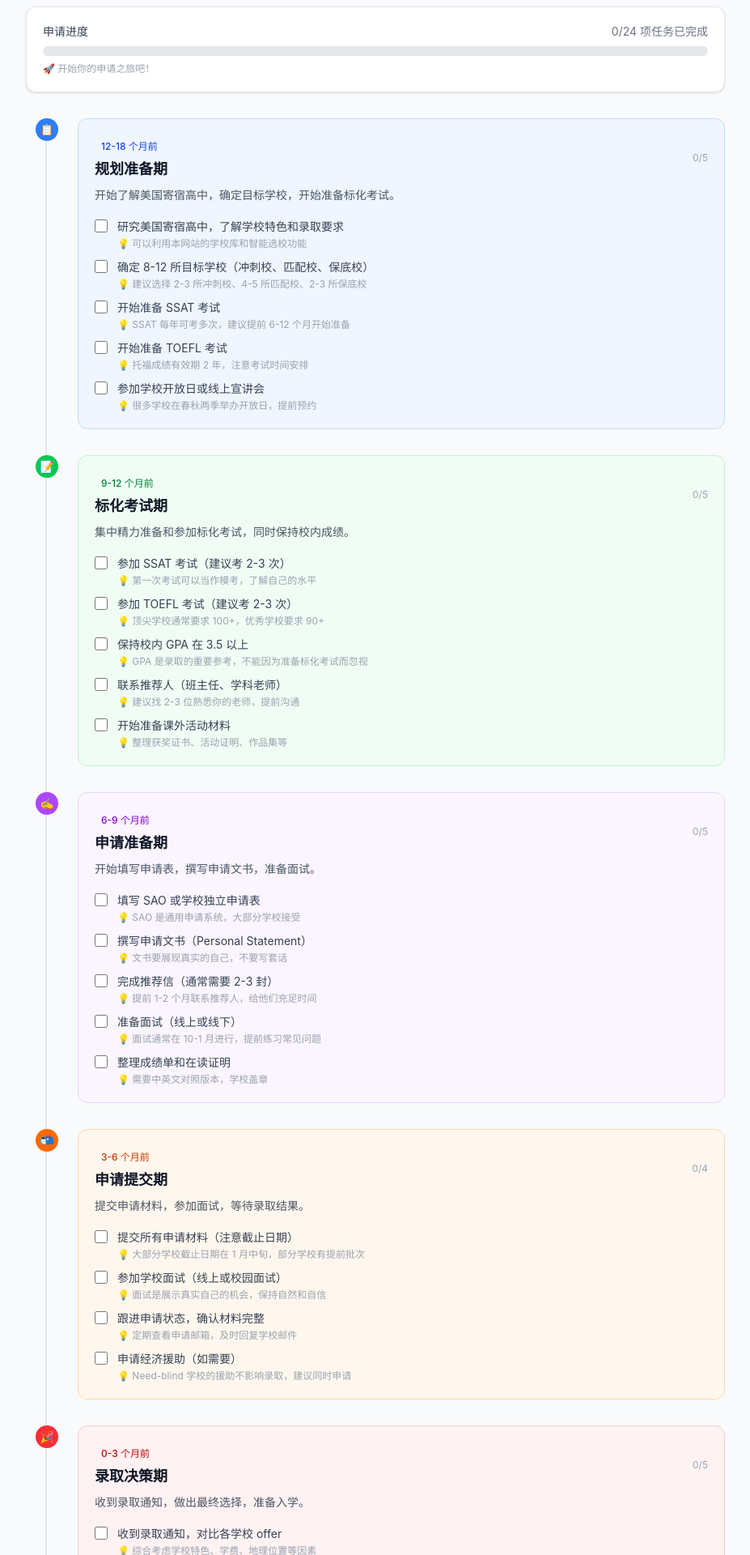
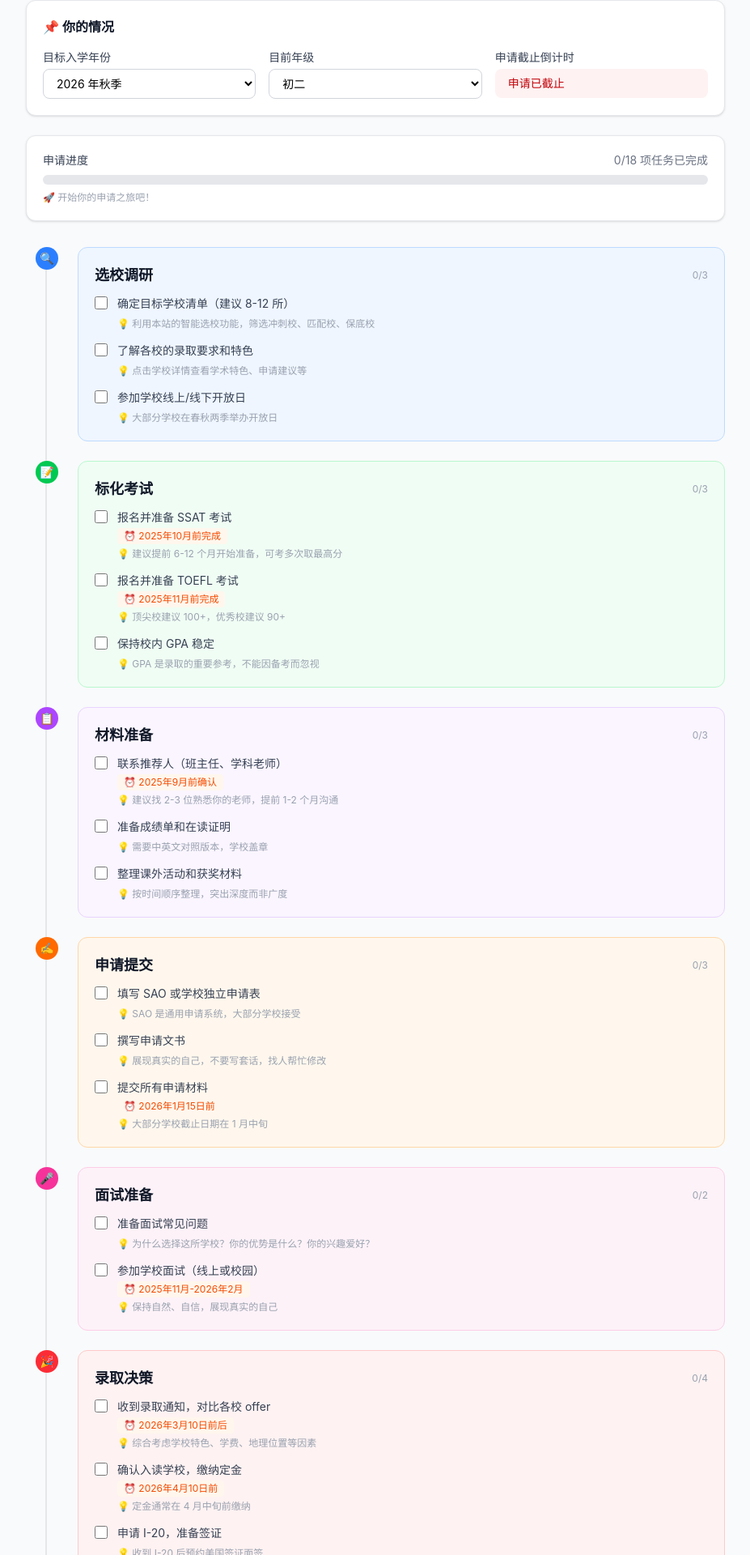
Before and after one commit to Hshyyy/meigao-helper, a React (Vite) app: page /timeline in a window 1280 px wide. Shown: the part 189-2109 px from the top of the page at 81% size, without its empty margins (176-1103 px from the left). Built offline with nearby package versions, Linux system fonts and the light colour scheme.

Commit message:
升级时间线：个性化设置、收藏学校联动、申请倒计时

```diff
--- a/src/pages/Timeline.tsx
+++ b/src/pages/Timeline.tsx
@@ -1,189 +1,204 @@
-import { useState } from "react";
+import { useState, useMemo } from "react";
+import { schools } from "../data/schools";
 
-interface TimelineItem {
+interface Task {
   id: string;
-  period: string;
-  title: string;
-  description: string;
-  tasks: { id: string; text: string; tip?: string }[];
-  color: string;
-  icon: string;
+  text: string;
+  tip: string;
+  deadline?: string;
 }
 
-const timelineData: TimelineItem[] = [
+interface Phase {
+  id: string;
+  title: string;
+  icon: string;
+  color: string;
+  tasks: Task[];
+}
+
+// 根据入学年份和当前年级生成个性化时间线
+function generateTimeline(
+  enrollYear: number,
+  _currentGrade: string
+): Phase[] {
+  const applyYear = enrollYear - 1; // 申请年份 = 入学年份 - 1
+
+  const phases: Phase[] = [
     {
-    id: "phase1",
-    period: "12-18 个月前",
-    title: "规划准备期",
-    description: "开始了解美国寄宿高中，确定目标学校，开始准备标化考试。",
+      id: "research",
+      title: "选校调研",
+      icon: "🔍",
       color: "blue",
-    icon: "📋",
       tasks: [
         {
           id: "t1",
-        text: "研究美国寄宿高中，了解学校特色和录取要求",
-        tip: "可以利用本网站的学校库和智能选校功能",
+          text: "确定目标学校清单（建议 8-12 所）",
+          tip: "利用本站的智能选校功能，筛选冲刺校、匹配校、保底校",
         },
         {
           id: "t2",
-        text: "确定 8-12 所目标学校（冲刺校、匹配校、保底校）",
-        tip: "建议选择 2-3 所冲刺校、4-5 所匹配校、2-3 所保底校",
+          text: "了解各校的录取要求和特色",
+          tip: "点击学校详情查看学术特色、申请建议等",
         },
         {
           id: "t3",
-        text: "开始准备 SSAT 考试",
-        tip: "SSAT 每年可考多次，建议提前 6-12 个月开始准备",
-      },
-      {
-        id: "t4",
-        text: "开始准备 TOEFL 考试",
-        tip: "托福成绩有效期 2 年，注意考试时间安排",
-      },
-      {
-        id: "t5",
-        text: "参加学校开放日或线上宣讲会",
-        tip: "很多学校在春秋两季举办开放日，提前预约",
+          text: "参加学校线上/线下开放日",
+          tip: "大部分学校在春秋两季举办开放日",
         },
       ],
     },
     {
-    id: "phase2",
-    period: "9-12 个月前",
-    title: "标化考试期",
-    description: "集中精力准备和参加标化考试，同时保持校内成绩。",
+      id: "test",
+      title: "标化考试",
+      icon: "📝",
       color: "green",
-    icon: "📝",
       tasks: [
         {
-        id: "t6",
-        text: "参加 SSAT 考试（建议考 2-3 次）",
-        tip: "第一次考试可以当作模考，了解自己的水平",
+          id: "t4",
+          text: "报名并准备 SSAT 考试",
+          tip: "建议提前 6-12 个月开始准备，可考多次取最高分",
+          deadline: `${applyYear}年10月前完成`,
         },
         {
-        id: "t7",
-        text: "参加 TOEFL 考试（建议考 2-3 次）",
-        tip: "顶尖学校通常要求 100+，优秀学校要求 90+",
+          id: "t5",
+          text: "报名并准备 TOEFL 考试",
+          tip: "顶尖校建议 100+，优秀校建议 90+",
+          deadline: `${applyYear}年11月前完成`,
         },
         {
-        id: "t8",
-        text: "保持校内 GPA 在 3.5 以上",
-        tip: "GPA 是录取的重要参考，不能因为准备标化考试而忽视",
-      },
-      {
-        id: "t9",
-        text: "联系推荐人（班主任、学科老师）",
-        tip: "建议找 2-3 位熟悉你的老师，提前沟通",
-      },
-      {
-        id: "t10",
-        text: "开始准备课外活动材料",
-        tip: "整理获奖证书、活动证明、作品集等",
+          id: "t6",
+          text: "保持校内 GPA 稳定",
+          tip: "GPA 是录取的重要参考，不能因备考而忽视",
         },
       ],
     },
     {
-    id: "phase3",
-    period: "6-9 个月前",
-    title: "申请准备期",
-    description: "开始填写申请表，撰写申请文书，准备面试。",
+      id: "material",
+      title: "材料准备",
+      icon: "📋",
       color: "purple",
-    icon: "✍️",
       tasks: [
         {
-        id: "t11",
+          id: "t7",
+          text: "联系推荐人（班主任、学科老师）",
+          tip: "建议找 2-3 位熟悉你的老师，提前 1-2 个月沟通",
+          deadline: `${applyYear}年9月前确认`,
+        },
+        {
+          id: "t8",
+          text: "准备成绩单和在读证明",
+          tip: "需要中英文对照版本，学校盖章",
+        },
+        {
+          id: "t9",
+          text: "整理课外活动和获奖材料",
+          tip: "按时间顺序整理，突出深度而非广度",
+        },
+      ],
+    },
+    {
+      id: "apply",
+      title: "申请提交",
+      icon: "✍️",
+      color: "orange",
+      tasks: [
+        {
+          id: "t10",
           text: "填写 SAO 或学校独立申请表",
           tip: "SAO 是通用申请系统，大部分学校接受",
         },
         {
-        id: "t12",
-        text: "撰写申请文书（Personal Statement）",
-        tip: "文书要展现真实的自己，不要写套话",
+          id: "t11",
+          text: "撰写申请文书",
+          tip: "展现真实的自己，不要写套话，找人帮忙修改",
         },
         {
-        id: "t13",
-        text: "完成推荐信（通常需要 2-3 封）",
-        tip: "提前 1-2 个月联系推荐人，给他们充足时间",
-      },
-      {
-        id: "t14",
-        text: "准备面试（线上或线下）",
-        tip: "面试通常在 10-1 月进行，提前练习常见问题",
-      },
-      {
-        id: "t15",
-        text: "整理成绩单和在读证明",
-        tip: "需要中英文对照版本，学校盖章",
+          id: "t12",
+          text: "提交所有申请材料",
+          tip: "大部分学校截止日期在 1 月中旬",
+          deadline: `${enrollYear}年1月15日前`,
         },
       ],
     },
     {
-    id: "phase4",
-    period: "3-6 个月前",
-    title: "申请提交期",
-    description: "提交申请材料，参加面试，等待录取结果。",
-    color: "orange",
-    icon: "📬",
+      id: "interview",
+      title: "面试准备",
+      icon: "🎤",
+      color: "pink",
       tasks: [
         {
-        id: "t16",
-        text: "提交所有申请材料（注意截止日期）",
-        tip: "大部分学校截止日期在 1 月中旬，部分学校有提前批次",
+          id: "t13",
+          text: "准备面试常见问题",
+          tip: "为什么选择这所学校？你的优势是什么？你的兴趣爱好？",
         },
         {
-        id: "t17",
-        text: "参加学校面试（线上或校园面试）",
-        tip: "面试是展示真实自己的机会，保持自然和自信",
-      },
-      {
-        id: "t18",
-        text: "跟进申请状态，确认材料完整",
-        tip: "定期查看申请邮箱，及时回复学校邮件",
-      },
-      {
-        id: "t19",
-        text: "申请经济援助（如需要）",
-        tip: "Need-blind 学校的援助不影响录取，建议同时申请",
+          id: "t14",
+          text: "参加学校面试（线上或校园）",
+          tip: "保持自然、自信，展现真实的自己",
+          deadline: `${applyYear}年11月-${enrollYear}年2月`,
         },
       ],
     },
     {
-    id: "phase5",
-    period: "0-3 个月前",
-    title: "录取决策期",
-    description: "收到录取通知，做出最终选择，准备入学。",
+      id: "result",
+      title: "录取决策",
+      icon: "🎉",
       color: "red",
-    icon: "🎉",
       tasks: [
         {
-        id: "t20",
-        text: "收到录取通知，对比各学校 offer",
+          id: "t15",
+          text: "收到录取通知，对比各校 offer",
           tip: "综合考虑学校特色、学费、地理位置等因素",
+          deadline: `${enrollYear}年3月10日前后`,
         },
         {
-        id: "t21",
+          id: "t16",
           text: "确认入读学校，缴纳定金",
-        tip: "定金通常在 4 月中旬前缴纳，逾期可能失去名额",
+          tip: "定金通常在 4 月中旬前缴纳",
+          deadline: `${enrollYear}年4月10日前`,
         },
         {
-        id: "t22",
-        text: "申请 I-20 表格，准备签证",
+          id: "t17",
+          text: "申请 I-20，准备签证",
           tip: "收到 I-20 后预约美国签证面签",
         },
         {
-        id: "t23",
-        text: "参加学校新生 Orientation",
-        tip: "大部分学校在 8-9 月举办新生入学活动",
-      },
-      {
-        id: "t24",
-        text: "准备行李和入学用品",
-        tip: "学校通常会提供建议清单，按需准备",
+          id: "t18",
+          text: "参加新生 Orientation",
+          tip: "大部分学校在 8-9 月举办",
+          deadline: `${enrollYear}年8-9月`,
         },
       ],
     },
   ];
 
+  return phases;
+}
+
+const colorMap: Record<string, { bg: string; border: string; text: string; light: string }> = {
+  blue: { bg: "bg-blue-500", border: "border-blue-200", text: "text-blue-700", light: "bg-blue-50" },
+  green: { bg: "bg-green-500", border: "border-green-200", text: "text-green-700", light: "bg-green-50" },
+  purple: { bg: "bg-purple-500", border: "border-purple-200", text: "text-purple-700", light: "bg-purple-50" },
+  orange: { bg: "bg-orange-500", border: "border-orange-200", text: "text-orange-700", light: "bg-orange-50" },
+  pink: { bg: "bg-pink-500", border: "border-pink-200", text: "text-pink-700", light: "bg-pink-50" },
+  red: { bg: "bg-red-500", border: "border-red-200", text: "text-red-700", light: "bg-red-50" },
+};
+
 export default function Timeline() {
+  const [enrollYear, setEnrollYear] = useState<number>(() => {
+    try {
+      return Number(localStorage.getItem("timelineEnrollYear")) || 2026;
+    } catch {
+      return 2026;
+    }
+  });
+  const [currentGrade, setCurrentGrade] = useState<string>(() => {
+    try {
+      return localStorage.getItem("timelineGrade") || "初二";
+    } catch {
+      return "初二";
+    }
+  });
   const [checkedTasks, setCheckedTasks] = useState<Set<string>>(() => {
     try {
       const saved = localStorage.getItem("timelineProgress");
@@ -192,6 +207,21 @@ export default function Timeline() {
       return new Set();
     }
   });
+
+  const favorites: number[] = useMemo(() => {
+    try {
+      return JSON.parse(localStorage.getItem("favorites") || "[]");
+    } catch {
+      return [];
+    }
+  }, []);
+
+  const favoriteSchools = schools.filter((s) => favorites.includes(s.id));
+
+  const phases = useMemo(
+    () => generateTimeline(enrollYear, currentGrade),
+    [enrollYear, currentGrade]
+  );
 
   const toggleTask = (taskId: string) => {
     setCheckedTasks((prev) => {
@@ -209,52 +239,113 @@ export default function Timeline() {
     });
   };
 
-  const totalTasks = timelineData.reduce(
-    (sum, phase) => sum + phase.tasks.length,
-    0
-  );
+  const handleYearChange = (year: number) => {
+    setEnrollYear(year);
+    localStorage.setItem("timelineEnrollYear", String(year));
+  };
+
+  const handleGradeChange = (grade: string) => {
+    setCurrentGrade(grade);
+    localStorage.setItem("timelineGrade", grade);
+  };
+
+  const totalTasks = phases.reduce((sum, p) => sum + p.tasks.length, 0);
   const completedTasks = checkedTasks.size;
   const progress = totalTasks > 0 ? Math.round((completedTasks / totalTasks) * 100) : 0;
 
-  const colorMap: Record<string, { bg: string; border: string; text: string; light: string }> = {
-    blue: {
-      bg: "bg-blue-500",
-      border: "border-blue-200",
-      text: "text-blue-700",
-      light: "bg-blue-50",
-    },
-    green: {
-      bg: "bg-green-500",
-      border: "border-green-200",
-      text: "text-green-700",
-      light: "bg-green-50",
-    },
-    purple: {
-      bg: "bg-purple-500",
-      border: "border-purple-200",
-      text: "text-purple-700",
-      light: "bg-purple-50",
-    },
-    orange: {
-      bg: "bg-orange-500",
-      border: "border-orange-200",
-      text: "text-orange-700",
-      light: "bg-orange-50",
-    },
-    red: {
-      bg: "bg-red-500",
-      border: "border-red-200",
-      text: "text-red-700",
-      light: "bg-red-50",
-    },
-  };
+  // 计算距离申请截止还有多少天
+  const daysUntilDeadline = useMemo(() => {
+    const deadline = new Date(enrollYear, 0, 15); // 1月15日
+    const now = new Date();
+    const diff = deadline.getTime() - now.getTime();
+    return Math.ceil(diff / (1000 * 60 * 60 * 24));
+  }, [enrollYear]);
 
   return (
     <div className="max-w-4xl mx-auto px-4 py-8">
       <h1 className="text-3xl font-bold text-gray-900 mb-2">申请时间线</h1>
-      <p className="text-gray-500 mb-8">
-        美国寄宿高中申请全流程规划，帮你合理安排时间
+      <p className="text-gray-500 mb-6">
+        根据你的情况生成个性化申请规划
       </p>
+
+      {/* 个性化设置 */}
+      <div className="bg-white rounded-xl shadow-sm border border-gray-200 p-5 mb-6">
+        <h2 className="font-semibold text-gray-900 mb-4">📌 你的情况</h2>
+        <div className="grid grid-cols-1 md:grid-cols-3 gap-4">
+          <div>
+            <label className="block text-sm font-medium text-gray-700 mb-1">
+              目标入学年份
+            </label>
+            <select
+              value={enrollYear}
+              onChange={(e) => handleYearChange(Number(e.target.value))}
+              className="w-full border border-gray-300 rounded-lg px-3 py-2 text-sm"
+            >
+              <option value={2026}>2026 年秋季</option>
+              <option value={2027}>2027 年秋季</option>
+              <option value={2028}>2028 年秋季</option>
+            </select>
+          </div>
+          <div>
+            <label className="block text-sm font-medium text-gray-700 mb-1">
+              目前年级
+            </label>
+            <select
+              value={currentGrade}
+              onChange={(e) => handleGradeChange(e.target.value)}
+              className="w-full border border-gray-300 rounded-lg px-3 py-2 text-sm"
+            >
+              <option>初一</option>
+              <option>初二</option>
+              <option>初三</option>
+              <option>高一</option>
+            </select>
+          </div>
+          <div>
+            <label className="block text-sm font-medium text-gray-700 mb-1">
+              申请截止倒计时
+            </label>
+            <div
+              className={`px-4 py-2 rounded-lg text-sm font-medium ${
+                daysUntilDeadline > 180
+                  ? "bg-green-50 text-green-700"
+                  : daysUntilDeadline > 90
+                  ? "bg-yellow-50 text-yellow-700"
+                  : "bg-red-50 text-red-700"
+              }`}
+            >
+              {daysUntilDeadline > 0
+                ? `还有 ${daysUntilDeadline} 天（${enrollYear}年1月15日）`
+                : "申请已截止"}
+            </div>
+          </div>
+        </div>
+      </div>
+
+      {/* 收藏的学校 */}
+      {favoriteSchools.length > 0 && (
+        <div className="bg-white rounded-xl shadow-sm border border-gray-200 p-5 mb-6">
+          <h2 className="font-semibold text-gray-900 mb-3">
+            ❤️ 你收藏的学校
+          </h2>
+          <div className="flex flex-wrap gap-2">
+            {favoriteSchools.map((school) => (
+              <span
+                key={school.id}
+                className="bg-blue-50 text-blue-700 text-sm px-3 py-1 rounded-full"
+              >
+                {school.nameCn}
+                <span className="text-xs text-blue-500 ml-1">
+                  截止 1月15日
+                </span>
+              </span>
+            ))}
+          </div>
+          <p className="text-xs text-gray-400 mt-2">
+            💡 大部分寄宿高中申请截止日期在 1 月中旬，建议提前准备
+          </p>
+        </div>
+      )}
 
       {/* 进度条 */}
       <div className="bg-white rounded-xl shadow-sm border border-gray-200 p-5 mb-8">
@@ -281,11 +372,10 @@ export default function Timeline() {
 
       {/* 时间线 */}
       <div className="relative">
-        {/* 中间竖线 */}
         <div className="absolute left-6 top-0 bottom-0 w-0.5 bg-gray-200" />
 
-        <div className="space-y-8">
-          {timelineData.map((phase) => {
+        <div className="space-y-6">
+          {phases.map((phase) => {
             const colors = colorMap[phase.color];
             const phaseCompleted = phase.tasks.filter((t) =>
               checkedTasks.has(t.id)
@@ -294,39 +384,25 @@ export default function Timeline() {
 
             return (
               <div key={phase.id} className="relative pl-16">
-                {/* 时间节点 */}
                 <div
                   className={`absolute left-3 w-7 h-7 ${colors.bg} rounded-full flex items-center justify-center text-white text-sm z-10`}
                 >
                   {phase.icon}
                 </div>
 
-                {/* 内容卡片 */}
                 <div
                   className={`${colors.light} rounded-xl border ${colors.border} p-5`}
                 >
                   <div className="flex items-center justify-between mb-2">
-                    <div>
-                      <span
-                        className={`text-xs font-medium ${colors.text} px-2 py-0.5 rounded-full ${colors.light}`}
-                      >
-                        {phase.period}
-                      </span>
-                      <h3 className="text-lg font-semibold text-gray-900 mt-1">
+                    <h3 className="text-lg font-semibold text-gray-900">
                       {phase.title}
                     </h3>
-                    </div>
                     <span className="text-xs text-gray-400">
                       {phaseCompleted}/{phaseTotal}
                     </span>
                   </div>
 
-                  <p className="text-sm text-gray-600 mb-4">
-                    {phase.description}
-                  </p>
-
-                  {/* 任务列表 */}
-                  <div className="space-y-2">
+                  <div className="space-y-3">
                     {phase.tasks.map((task) => (
                       <div key={task.id} className="flex items-start gap-3">
                         <input
@@ -345,8 +421,15 @@ export default function Timeline() {
                           >
                             {task.text}
                           </span>
+                          <div className="flex items-center gap-2 mt-0.5">
+                            {task.deadline && (
+                              <span className="text-xs text-orange-600 bg-orange-50 px-2 py-0.5 rounded">
+                                ⏰ {task.deadline}
+                              </span>
+                            )}
+                          </div>
                           {task.tip && (
-                            <p className="text-xs text-gray-400 mt-0.5">
+                            <p className="text-xs text-gray-400 mt-1">
                               💡 {task.tip}
                             </p>
                           )}
@@ -362,9 +445,9 @@ export default function Timeline() {
       </div>
 
       {/* 底部提示 */}
-      <div className="mt-10 bg-blue-50 rounded-xl p-5 text-center">
+      <div className="mt-8 bg-blue-50 rounded-xl p-5 text-center">
         <p className="text-sm text-blue-700">
-          📌 以上时间线仅供参考，具体请根据学校官网的截止日期安排
+          📌 以上时间线根据你的情况自动生成，具体请以学校官网为准
         </p>
         <p className="text-xs text-blue-500 mt-1">
           进度会自动保存在本地，下次访问可继续
```
Lines whose indentation alone changed are shown as unchanged.
